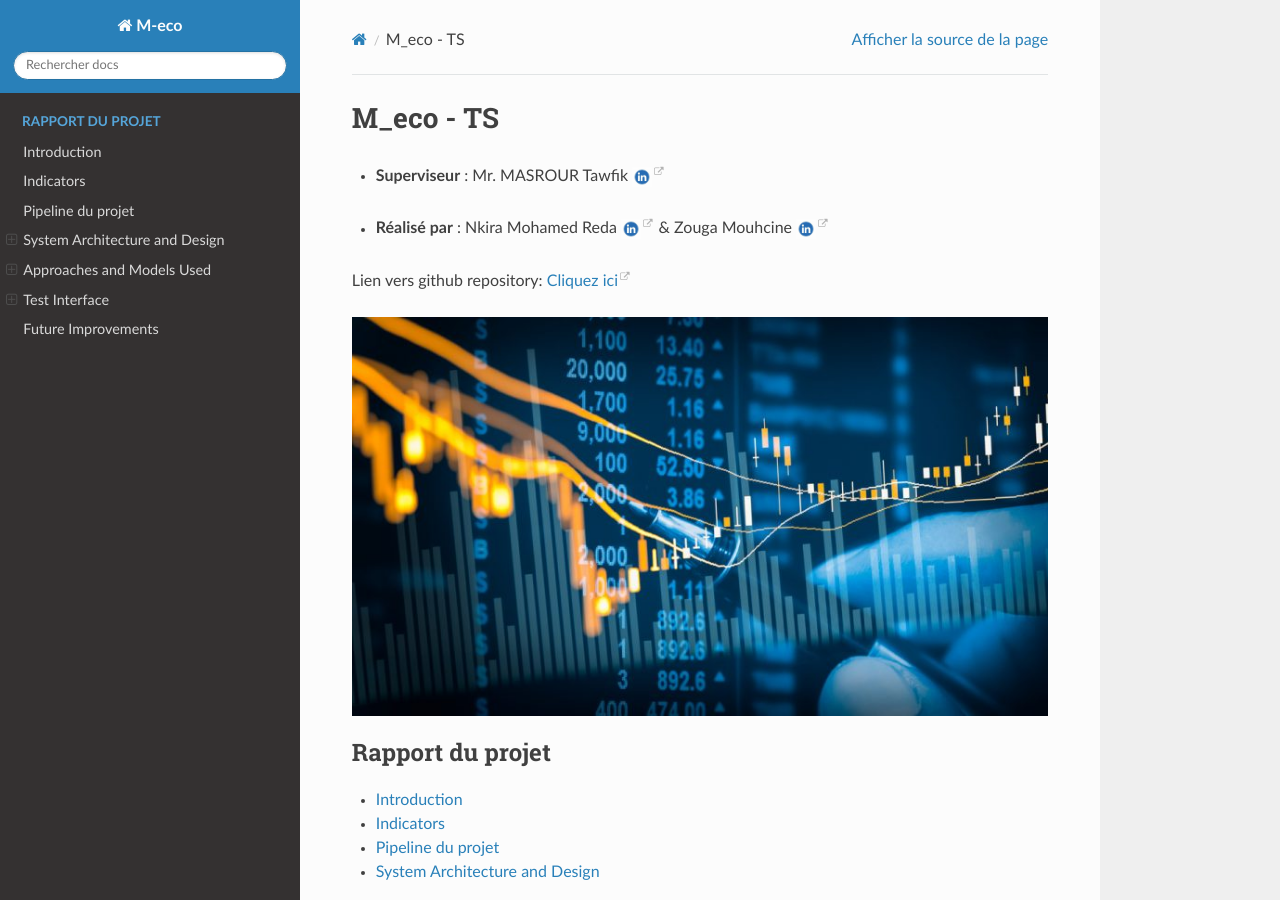
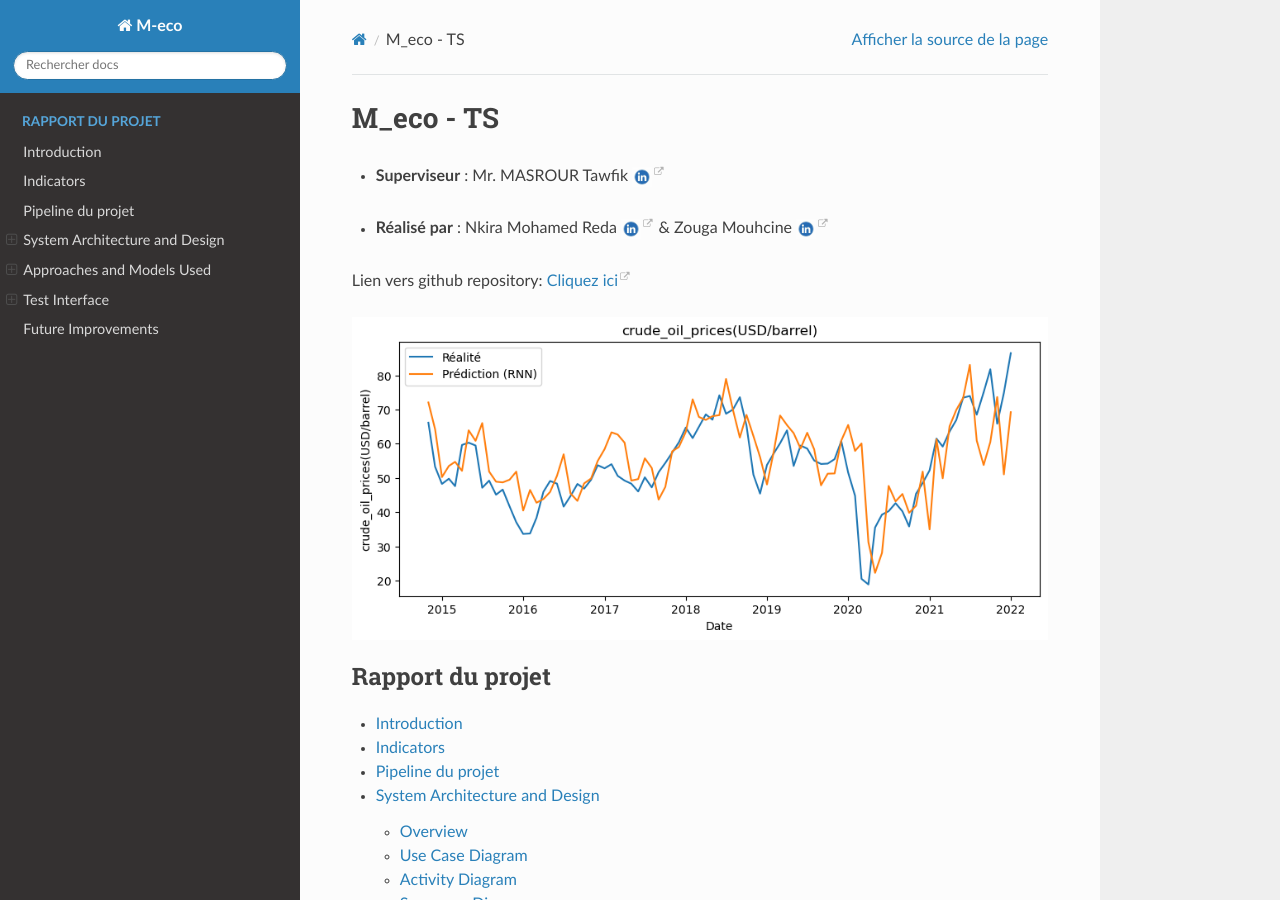
Before and after one commit to med-reda-nk/M_eco, a Sphinx documentation site: the page built from Documentation/index.rst, in a window 1280 px wide and 900 px high. Built offline with Sphinx 7.4.7 and the Read the Docs theme 3.1.0, drawn with Linux system fonts in a browser that asks for light colours.

Commit message:
Update index.rst

```diff
--- a/Documentation/index.rst
+++ b/Documentation/index.rst
@@ -28,7 +28,7 @@ Lien vers github repository:  `Cliquez ici <https://github.com/med-reda-nk/M-eco
 
 
 
-.. figure:: images/im.jpg
+.. figure:: images/download.png
    :width: 100%
    :alt: Alternative text for the image
    :name: logo
```
